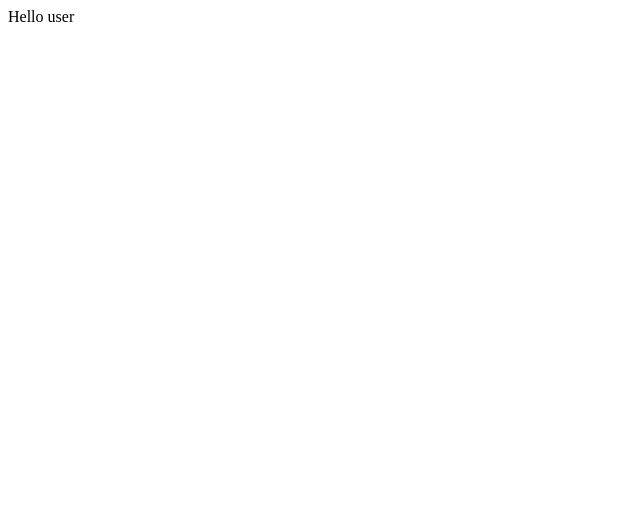
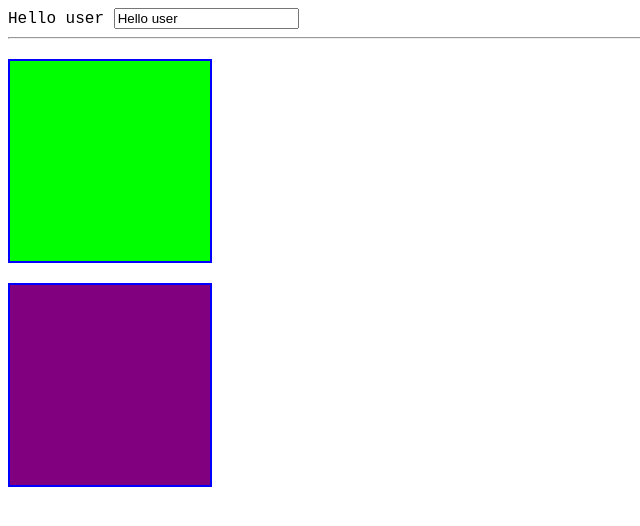
Before and after one commit to Safaizal/Learning_Vue, a plain HTML site: page index.html in a window 1280 px wide. Shown: the whole page, without its empty margins (0-640 px from the left). Drawn offline with nearby package versions, Linux system fonts and the light colour scheme.

Commit message:
Understanding the functionality of Vue directives.

```diff
--- a/index.html
+++ b/index.html
@@ -4,21 +4,81 @@
     <meta charset="UTF-8">
     <meta name="viewport" content="width=device-width, initial-scale=1.0">
     <title>Vue Basics</title>
+    <style>
+        body{
+            font-family: 'Courier New', Courier, monospace;
+        }
+        .box{
+            width: 200px;
+            height: 200px;
+            background-color: rgb(0, 127, 169);
+            border: 2px solid blue;
+            margin-top: 20px;
+        }
+        .box1{
+            width: 200px;
+            height: 200px;
+            background-color: rgb(255, 0, 0);
+            border: 2px solid blue;
+            margin-top: 20px;
+        }
+        .box2{
+            width: 200px;
+            height: 200px;
+            background-color: rgb(0, 255, 0);
+            border: 2px solid blue;
+            margin-top: 20px;
+        }
+        .box3{
+            width: 200px;
+            height: 200px;
+            background-color: rgb(128, 0, 128);
+            border: 2px solid blue;
+            margin-top: 20px;
+        }
+        [v-cloak]{
+            display: none;
+        }
+    </style>
 </head>
 <body>
-    <div id="app">
-        {{greeting}}
+    <div id="app" class="container" v-cloak>
+        <!-- this v-cloak directive is used to prevent the Vue.js application from displaying
+        uncompiled template code before the Vue instance is fully mounted. -->
+        <div>
+            {{greeting}}
+            <input type="text" v-model="greeting" placeholder="Type your greeting here">
+            <!-- v-model is used for two-way data binding in Vue.js.
+             It allows you to bind the value of an input element to a data property,
+             so that when the input changes, the data property updates automatically,
+             and vice versa. -->
+        </div>
+        <hr>
+        <div v-if = "blue" class="box"></div>
+        <div v-else-if = "red" class="box1"></div>
+        <div v-else = "green" class="box2"></div>
+        <div v-show = "purple" class="box3"></div>
+        <!-- v-show are used to conditionally render elements in Vue.js.
+         v-if removes the element from the DOM when the condition is false,
+         while v-show toggles the visibility of the element without removing it from the DOM.-->
+        <!-- there are many other directives like v-for, v-on, v-bind, etc.
+          check it on https://vuejs.org/api/built-in-directives.html -->
     </div>
     <script src="https://unpkg.com/vue@3/dist/vue.global.js"></script>
     <script>
         let app = Vue.createApp({
             data : function(){
                 return {
-                    greeting: 'Hello user'
+                    greeting: 'Hello user',
+                    blue: false,
+                    red: false,
+                    green: true,
+                    purple: true
                 }
             }
         })
         app.mount('#app')
+        //this app.mount is used to mount the Vue application to the HTML element with the id "app".
     </script>
 </body>
 </html>
```
